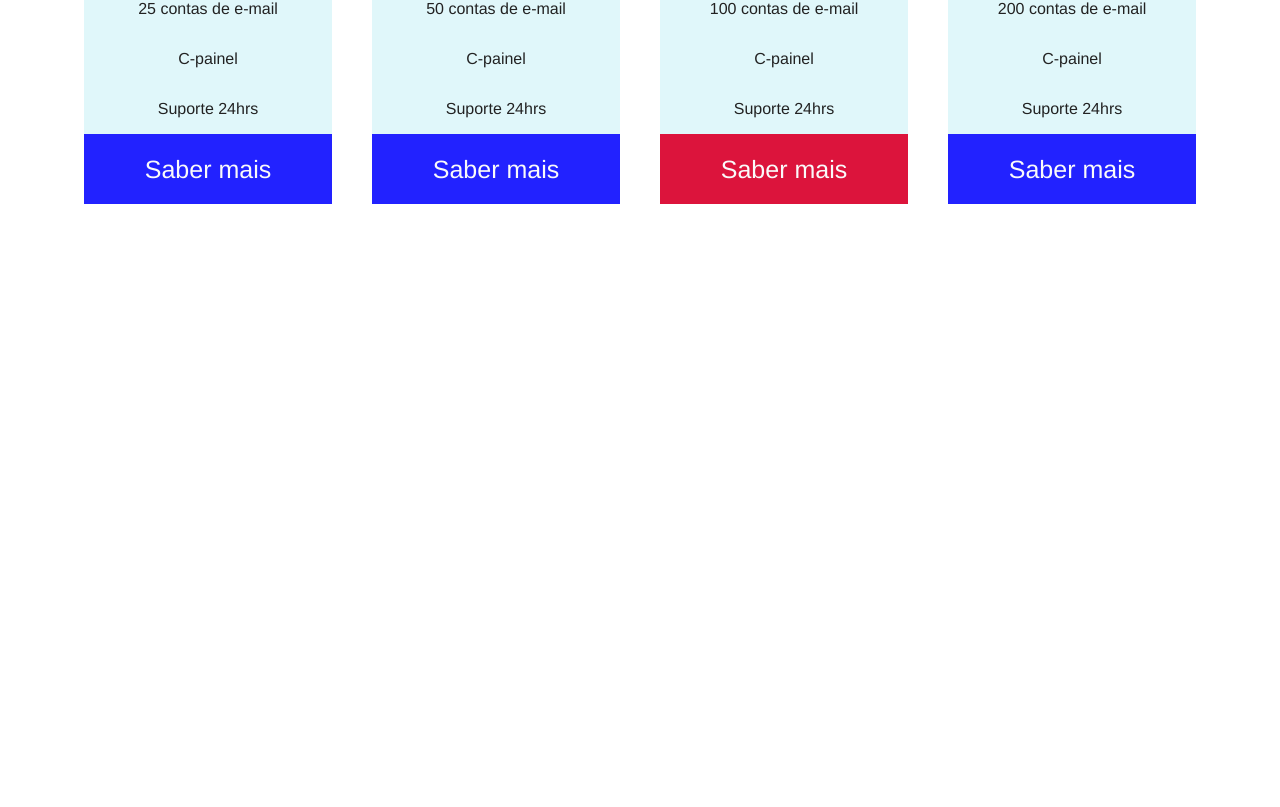
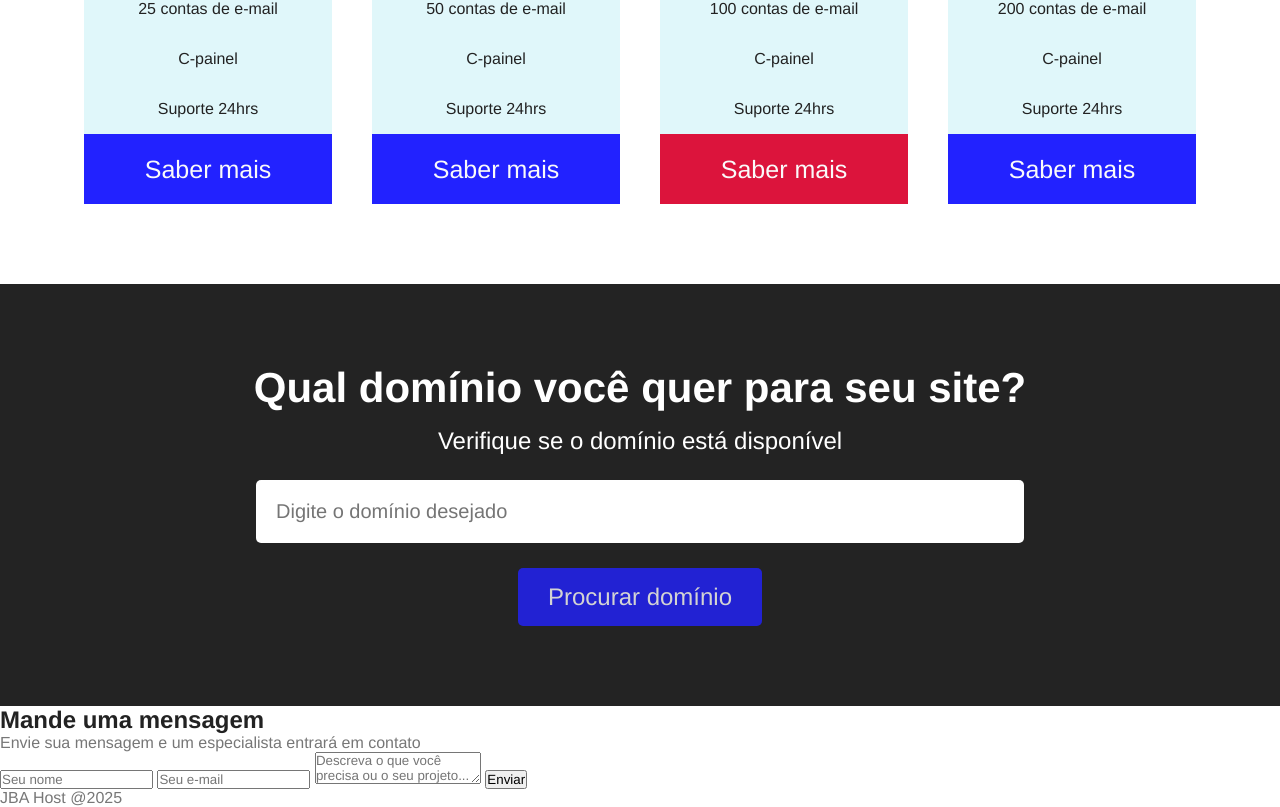
Before and after one commit to 77Jordan/projeto-site-host, a plain HTML site: page 8_projeto_site_host/index.html in a window 1280 px wide. Shown: the part 1348-2155 px from the top of the page. Before the commit the page ends 1632 px from the top, so only its background shows below. Drawn offline with Linux system fonts and the light colour scheme.

Commit message:
fgfgsgbgh

```diff
--- a/CSS/styles.css
+++ b/8_projeto_site_host/CSS/styles.css
@@ -211,5 +211,51 @@ nav {
 }
 
 .plan .recommended {
-  background-color: #DC143C;
+  background-color: #dc143c;
 }
+
+/* Search domain */
+.searchdomain-container {
+  background-color: #232323;
+  text-align: center;
+  padding: 5rem 0;
+}
+
+.searchdomain-container h2 {
+  color: #fff;
+  font-size: 42px;
+  margin-bottom: 15px;
+}
+
+.searchdomain-container p {
+  color: #fff;
+  font-size: 24px;
+  margin-bottom: 25px;
+}
+
+.searchdomain-container input {
+  display: block; /*para deixar o input em uma linha só*/
+  border: none;
+  border-radius: 5px;
+  margin: 0 auto; /*centraliza os inputs*/
+}
+
+.searchdomain-container input[type="text"] { /*seleciona apenas o input de texto*/
+width: 60%;
+padding: 20px;
+font-size: 20px;
+margin-bottom: 25px;
+}
+
+.searchdomain-container input[type="submit"] {  /*seleciona apenas o input de submit*/
+background-color:#22f;
+padding: 15px 30px;
+color: #fff;
+font-size: 24px;
+cursor: pointer;
+opacity: .8;
+}
+
+.searchdomain-container input[type="submit"]:hover {  /*seleciona apenas o input de submit*/
+  opacity: 1;
+  }
--- a/index.html
+++ b/8_projeto_site_host/index.html
@@ -133,7 +133,42 @@
             </div>
           </div>
         </section>
+        <section class="searchdomain-container">
+          <h2>Qual domínio você quer para seu site?</h2>
+          <p>Verifique se o domínio está disponível</p>
+          <form>
+            <input
+              type="text"
+              name="domain"
+              id="domain"
+              placeholder="Digite o domínio desejado"
+            />
+            <input type="submit" value="Procurar domínio" />
+          </form>
+        </section>
+        <section class="contact-container">
+          <h2>Mande uma mensagem</h2>
+          <p>Envie sua mensagem e um especialista entrará em contato</p>
+          <form>
+            <input type="text" name="name" id="name" placeholder="Seu nome" />
+            <input
+              type="email"
+              name="email"
+              id="email"
+              placeholder="Seu e-mail"
+            />
+            <textarea
+              name="message"
+              id="mesage"
+              placeholder="Descreva o que você precisa ou o seu projeto..."
+            ></textarea>
+            <input type="submit" value="Enviar">
+          </form>
+        </section>
       </main>
+      <footer>
+        <p>JBA Host @2025</p>
+      </footer>
     </div>
   </body>
 </html>
```
Also changed, not shown: 8_projeto_site_host/img/logobdd.webp (renamed from img/logobdd.webp), 8_projeto_site_host/img/sugarbreadatnight.jpeg (renamed from img/sugarbreadatnight.jpeg).
